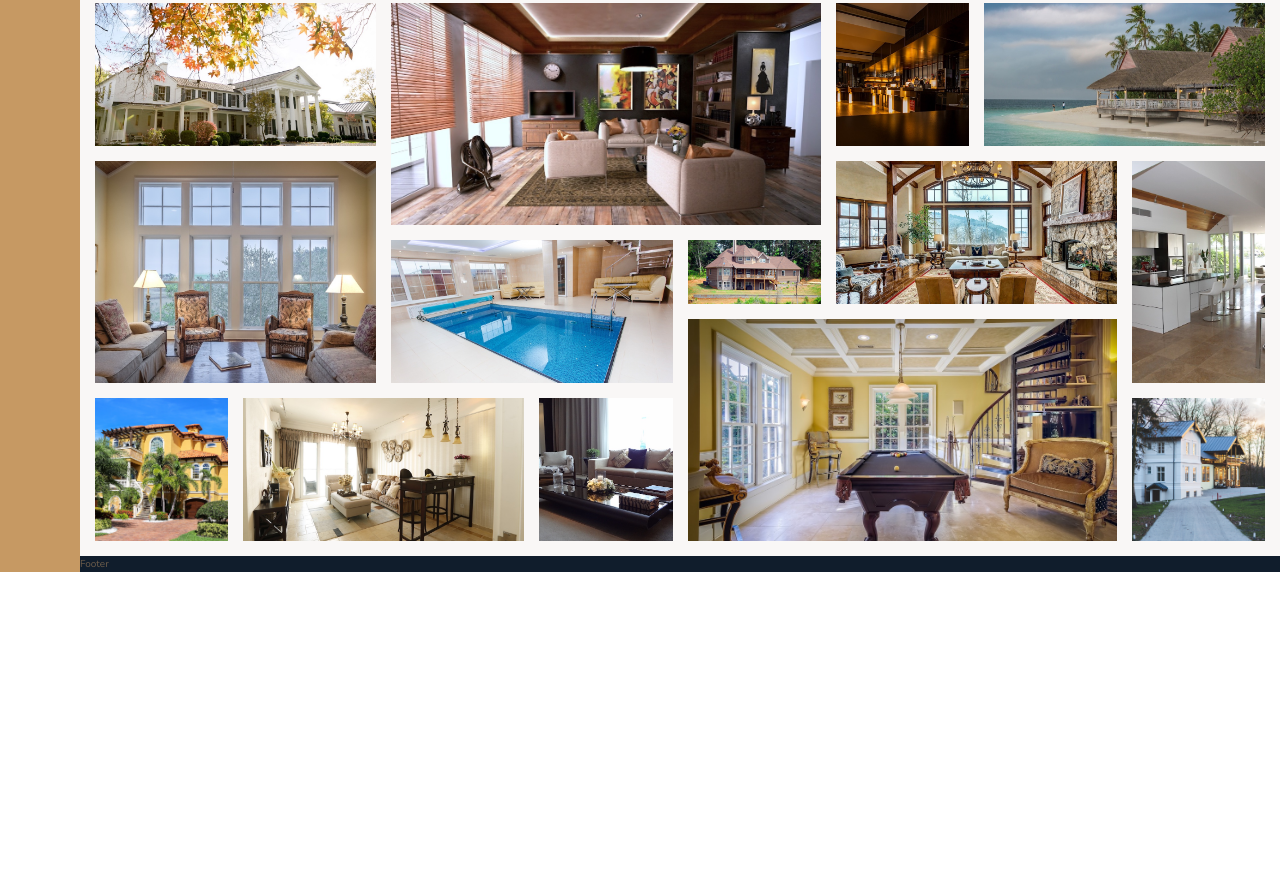
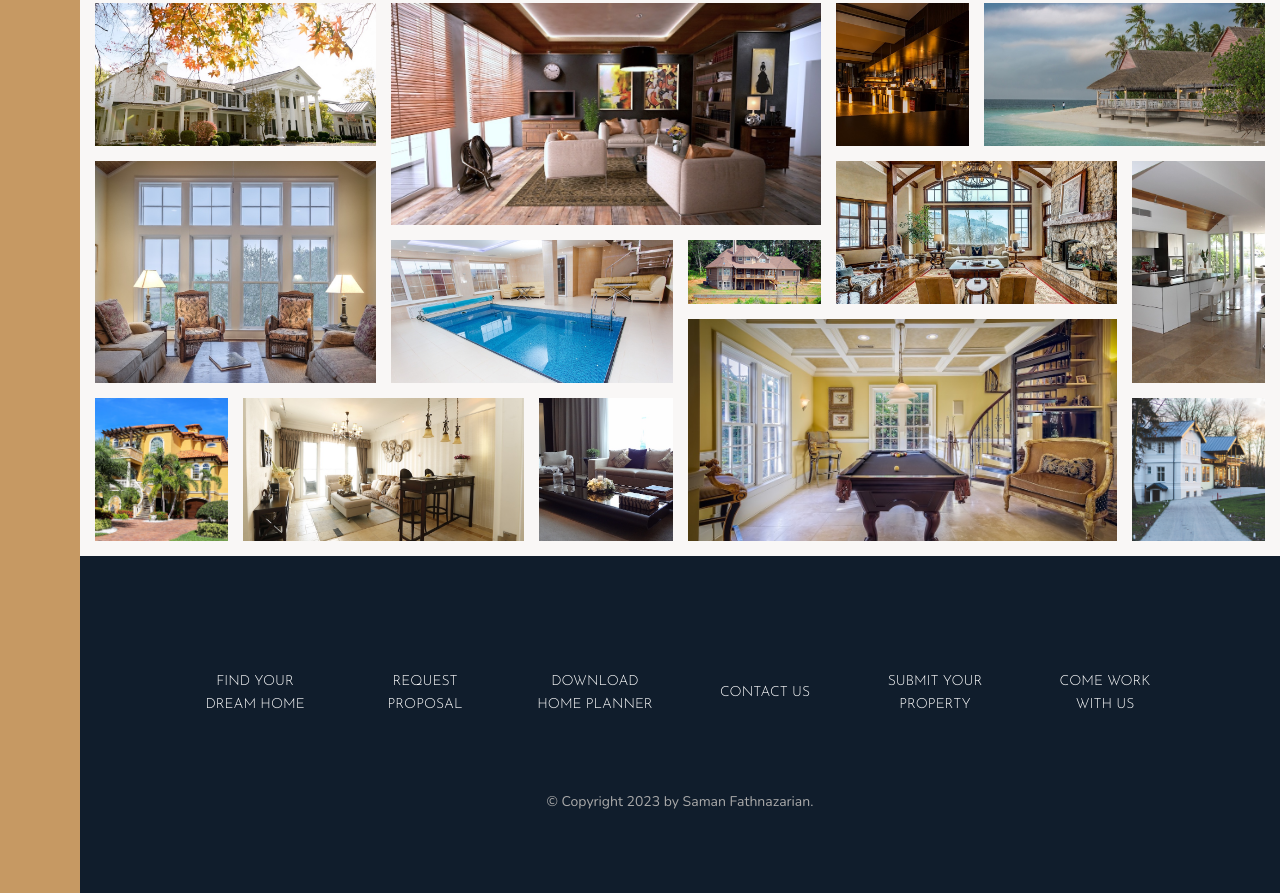
Before and after one commit to sam-nazarian/real-estate-landing-page, a website: page index.html in a window 1280 px wide. Shown: the part 3084-3977 px from the top of the page. Before the commit the page ends 3656 px from the top, so only its background shows below. Drawn offline with nearby package versions, Linux system fonts and the light colour scheme.

Commit message:
Built the footer

```diff
--- a/index.html
+++ b/index.html
@@ -371,7 +371,32 @@
     </section>
 
     <footer class="footer">
-        Footer
+
+        <!-- an li elm must always be inside a ul -->
+        <ul class="nav">
+            <li class="nav__item">
+                <a href="javascript:void(0);" class="nav__link">Find your dream home</a>
+            </li>
+            <li class="nav__item">
+                <a href="javascript:void(0);" class="nav__link">Request proposal</a></li>
+            <li class="nav__item">
+                <a href="javascript:void(0);" class="nav__link">Download home planner</a>
+            </li>
+            <li class="nav__item">
+                <a href="javascript:void(0);" class="nav__link">Contact us</a></li>
+            <li class="nav__item">
+                <a href="javascript:void(0);" class="nav__link">Submit your property</a>
+            </li>
+            <li class="nav__item">
+                <a href="javascript:void(0);" class="nav__link">Come work with us
+                </a>
+            </li>
+        </ul>
+
+        <p class="copyright">
+            &copy; Copyright 2023 by Saman Fathnazarian.
+        </p>
+
     </footer>
 
 
--- a/sass/_footer.scss
+++ b/sass/_footer.scss
@@ -1,4 +1,54 @@
 .footer {
   background-color: $color-secondary;
   grid-column: full-start / full-end;
+  padding: 8rem;
 }
+
+.nav {
+  list-style: none;
+
+  /********Solution 1: Grid***********/
+  // display: grid;
+  // grid-template-columns: repeat(auto-fit, minmax(15rem, 1fr));
+  // gap: 2rem;
+  // align-items: center;
+
+  display: flex;
+  flex-wrap: wrap;
+  align-items: center;
+  justify-content: space-evenly;
+
+  &__item {
+    width: 15rem; //make all items have the same width
+    margin-top: 2rem;
+  }
+
+  &__link:link,
+  &__link:visited {
+    font-size: 1.4rem;
+    color: #fff;
+    text-decoration: none;
+    font-family: $font-display;
+    text-transform: uppercase;
+    text-align: center;
+    padding: 1.5rem;
+    display: block;
+    transition: all 0.2s;
+  }
+
+  &__link:hover,
+  &__link:active {
+    background-color: rgba(#fff, 0.05); //slightly lighter blue
+    transform: translateY(-3px);
+  }
+}
+
+.copyright {
+  font-size: 1.4rem;
+  color: $color-grey-light-2;
+  margin-top: 6rem;
+  text-align: center;
+  width: 70%;
+  margin-right: auto;
+  margin-left: auto;
+}
```
Also changed, not shown: css/style.css, 1 other file.
